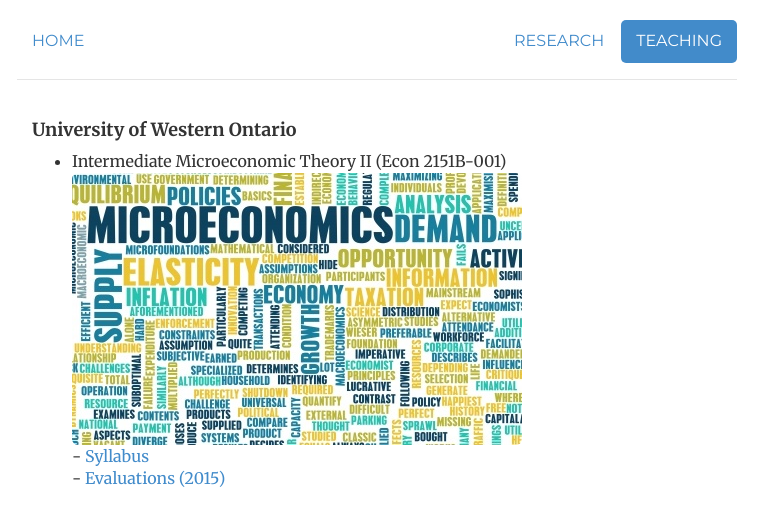
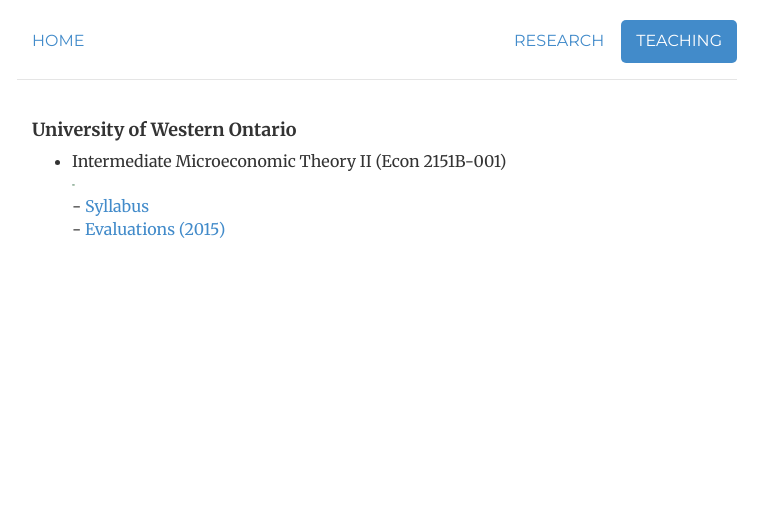
Before and after one commit to morihiroaki/morihiroaki.github.io, a Jekyll site: the page built from teaching.html, in a window 1280 px wide. Shown: the top 526 px of the page, without its empty margins (263-1031 px from the left). Built offline with Jekyll 4.4.1, drawn with Linux system fonts in a browser that asks for light colours.

Commit message:
Update teaching.html

```diff
--- a/teaching.html
+++ b/teaching.html
@@ -9,7 +9,7 @@
   <h4>University of Western Ontario</h4>
 <ul style="list-style-type:disc">
   <li>Intermediate Microeconomic Theory II (Econ 2151B-001)</li>
-      	<img  class="img-rounded" alt="Hiro Mori" src="files/micro_image.jpg">
+      	<img  class="img-rounded" alt="Hiro Mori" src="files/micro_image.jpg" height="2" width="3">
     <dd>- <a target="_blank" href="/files/2151_2015S_syllabus.pdf" title="Syllabus">Syllabus</a></dd>
     <dd>- <a target="_blank" href="/files/2151_2015S_evaluation.pdf" title="Evaluations">Evaluations (2015)</a></dd>
 </ul>
```
